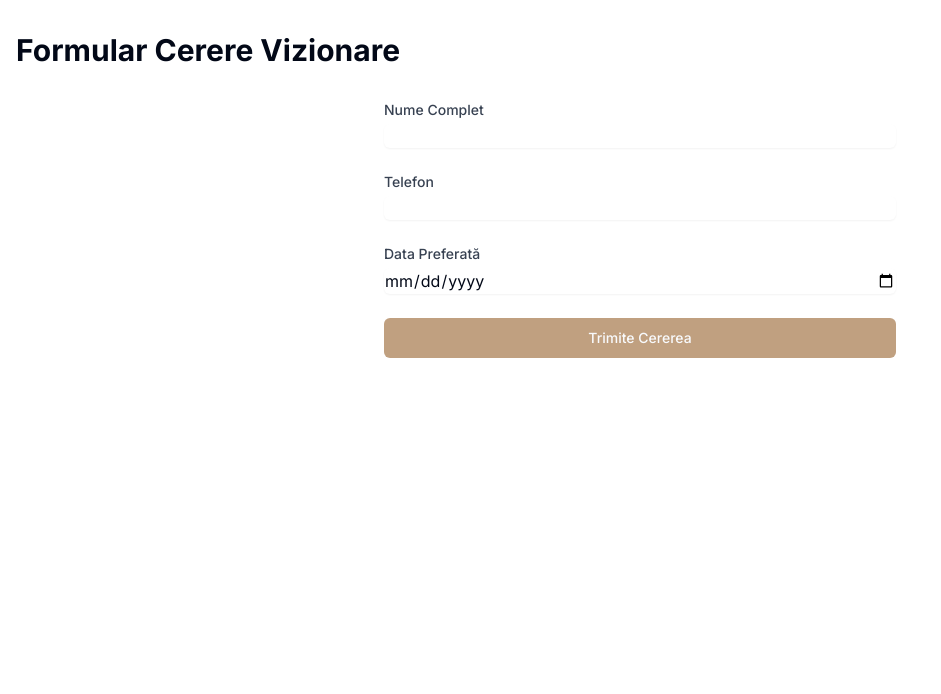
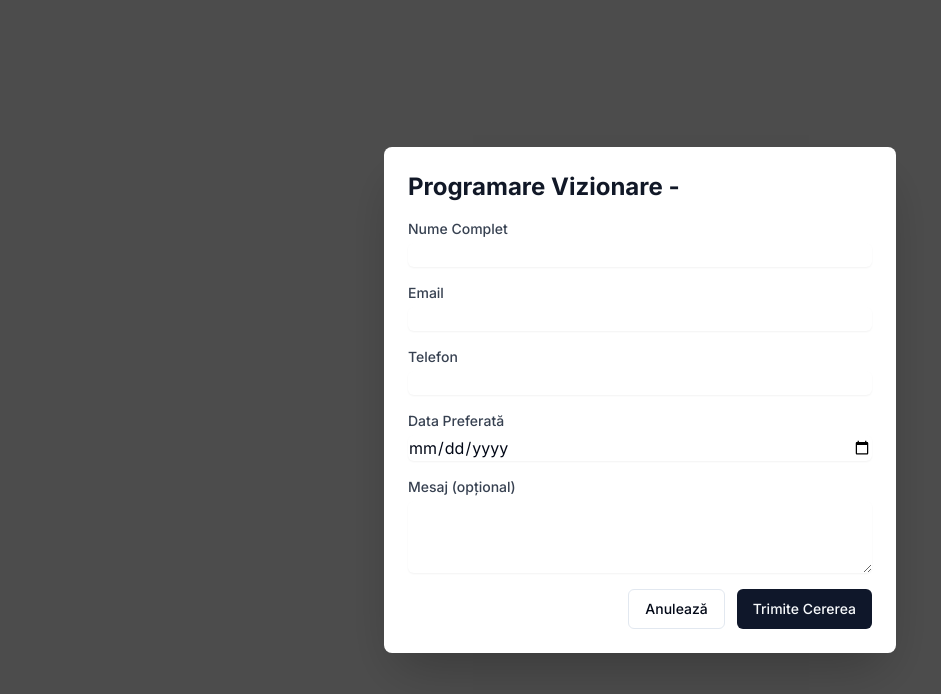
Before and after one commit to Ioioiog/dreamy-property-finder, a React (Vite) app: page /agent/viewing-request-form in a window 1280 px wide. Shown: the top 694 px of the page, without its empty margins (0-941 px from the left). Built offline with nearby package versions, Linux system fonts and the light colour scheme.

Commit message:
Add code changes based on prompt
Implemented code changes as requested in the prompt.
[skip gpt_engineer]

```diff
--- a/src/components/ViewingRequestForm.tsx
+++ b/src/components/ViewingRequestForm.tsx
@@ -1,12 +1,41 @@
 import React from 'react';
 import { Button } from './ui/button';
 
-const ViewingRequestForm = () => {
+interface ViewingFormData {
+  name: string;
+  email: string;
+  phone: string;
+  preferredDate: string;
+  message: string;
+}
+
+interface ViewingRequestFormProps {
+  onSubmit: (formData: ViewingFormData) => void;
+  onClose: () => void;
+  propertyTitle: string;
+}
+
+const ViewingRequestForm: React.FC<ViewingRequestFormProps> = ({ onSubmit, onClose, propertyTitle }) => {
+  const handleSubmit = (e: React.FormEvent<HTMLFormElement>) => {
+    e.preventDefault();
+    const formData = {
+      name: (e.currentTarget.elements.namedItem('name') as HTMLInputElement).value,
+      email: (e.currentTarget.elements.namedItem('email') as HTMLInputElement).value,
+      phone: (e.currentTarget.elements.namedItem('phone') as HTMLInputElement).value,
+      preferredDate: (e.currentTarget.elements.namedItem('date') as HTMLInputElement).value,
+      message: (e.currentTarget.elements.namedItem('message') as HTMLTextAreaElement).value,
+    };
+    onSubmit(formData);
+  };
+
   return (
-    <div className="container mx-auto px-4 py-8">
-      <h1 className="mb-8 text-3xl font-bold">Formular Cerere Vizionare</h1>
-      <div className="max-w-lg mx-auto">
-        <form className="space-y-6">
+    <div className="fixed inset-0 z-[60] overflow-y-auto bg-black/70 backdrop-blur-sm">
+      <div className="relative min-h-screen flex items-center justify-center p-4">
+        <div className="relative bg-white w-full max-w-lg rounded-lg shadow-2xl p-6">
+          <h2 className="text-2xl font-bold text-gray-900 mb-4">
+            Programare Vizionare - {propertyTitle}
+          </h2>
+          <form onSubmit={handleSubmit} className="space-y-4">
             <div>
               <label htmlFor="name" className="block text-sm font-medium text-gray-700">
                 Nume Complet
@@ -14,7 +43,21 @@ const ViewingRequestForm = () => {
               <input
                 type="text"
                 id="name"
-              className="mt-1 block w-full rounded-md border-gray-300 shadow-sm focus:border-property-gold focus:ring-property-gold"
+                name="name"
+                required
+                className="mt-1 block w-full rounded-md border-gray-300 shadow-sm focus:border-brand-orange focus:ring-brand-orange"
+              />
+            </div>
+            <div>
+              <label htmlFor="email" className="block text-sm font-medium text-gray-700">
+                Email
+              </label>
+              <input
+                type="email"
+                id="email"
+                name="email"
+                required
+                className="mt-1 block w-full rounded-md border-gray-300 shadow-sm focus:border-brand-orange focus:ring-brand-orange"
               />
             </div>
             <div>
@@ -24,7 +67,9 @@ const ViewingRequestForm = () => {
               <input
                 type="tel"
                 id="phone"
-              className="mt-1 block w-full rounded-md border-gray-300 shadow-sm focus:border-property-gold focus:ring-property-gold"
+                name="phone"
+                required
+                className="mt-1 block w-full rounded-md border-gray-300 shadow-sm focus:border-brand-orange focus:ring-brand-orange"
               />
             </div>
             <div>
@@ -34,13 +79,36 @@ const ViewingRequestForm = () => {
               <input
                 type="date"
                 id="date"
-              className="mt-1 block w-full rounded-md border-gray-300 shadow-sm focus:border-property-gold focus:ring-property-gold"
+                name="date"
+                required
+                className="mt-1 block w-full rounded-md border-gray-300 shadow-sm focus:border-brand-orange focus:ring-brand-orange"
               />
             </div>
-          <Button type="submit" className="w-full bg-property-gold hover:bg-property-gold/90">
+            <div>
+              <label htmlFor="message" className="block text-sm font-medium text-gray-700">
+                Mesaj (opțional)
+              </label>
+              <textarea
+                id="message"
+                name="message"
+                rows={3}
+                className="mt-1 block w-full rounded-md border-gray-300 shadow-sm focus:border-brand-orange focus:ring-brand-orange"
+              />
+            </div>
+            <div className="flex justify-end space-x-3">
+              <Button
+                type="button"
+                variant="outline"
+                onClick={onClose}
+              >
+                Anulează
+              </Button>
+              <Button type="submit">
                 Trimite Cererea
               </Button>
+            </div>
           </form>
+        </div>
       </div>
     </div>
   );
```
Lines whose indentation alone changed are shown as unchanged.
